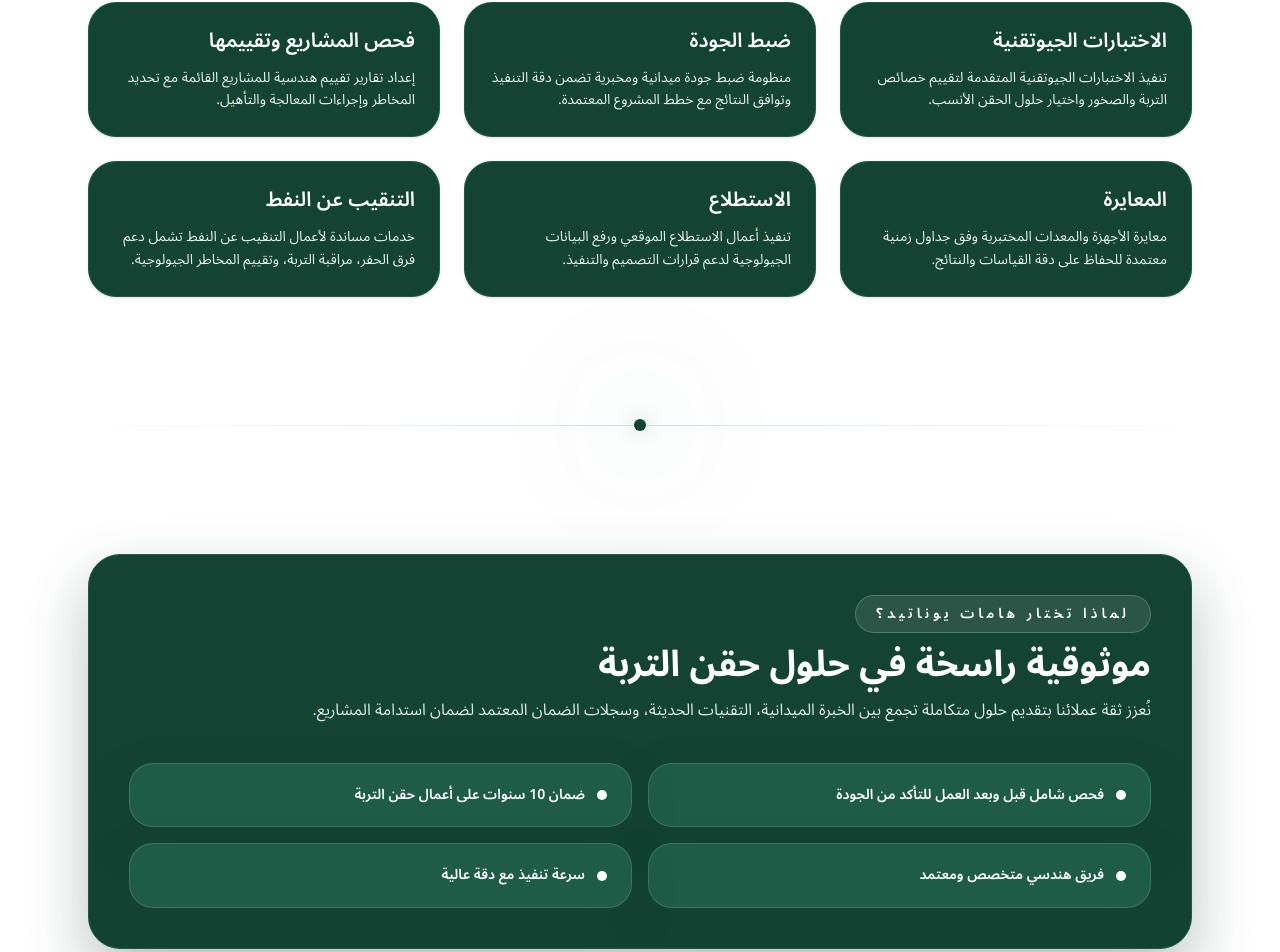
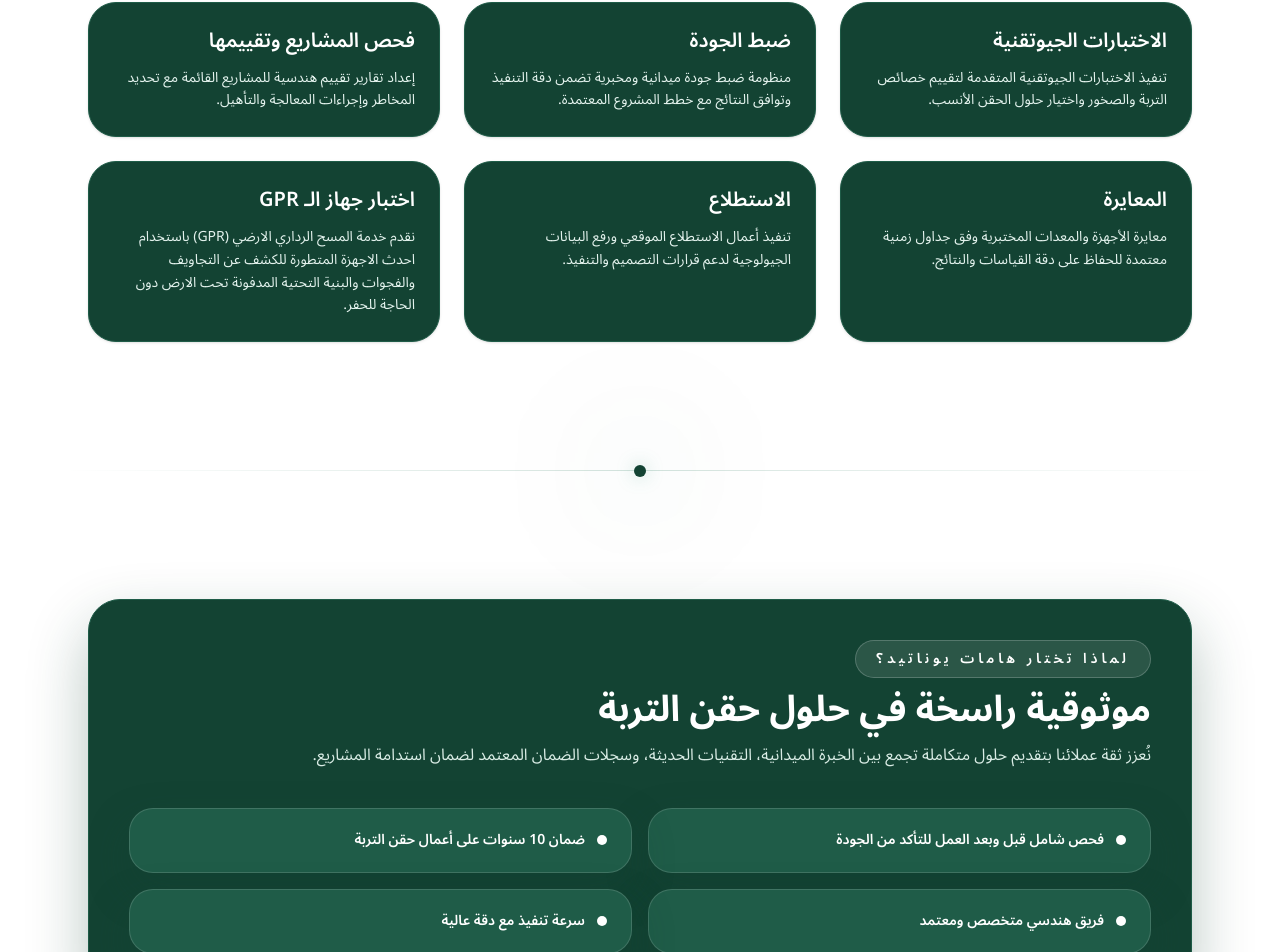
Before and after one commit to hamatunited-sudo/Hamatunited, a Next.js app: page / in a window 1280 px wide. Shown: the part 2725-3677 px from the top of the page. Built offline with nearby package versions, Linux system fonts and the light colour scheme.

Commit message:
feat: update service from oil exploration to GPR testing

```diff
--- a/src/components/Services.tsx
+++ b/src/components/Services.tsx
@@ -57,9 +57,9 @@ const SERVICES = [
       'تنفيذ أعمال الاستطلاع الموقعي ورفع البيانات الجيولوجية لدعم قرارات التصميم والتنفيذ.',
   },
   {
-    title: 'التنقيب عن النفط',
+    title: 'اختبار جهاز الـ GPR',
     description:
-      'خدمات مساندة لأعمال التنقيب عن النفط تشمل دعم فرق الحفر، مراقبة التربة، وتقييم المخاطر الجيولوجية.',
+      'نقدم خدمة المسح الرداري الارضي (GPR) باستخدام احدث الاجهزة المتطورة للكشف عن التجاويف والفجوات والبنية التحتية المدفونة تحت الارض دون الحاجة للحفر.',
   },
 ];
 
```
